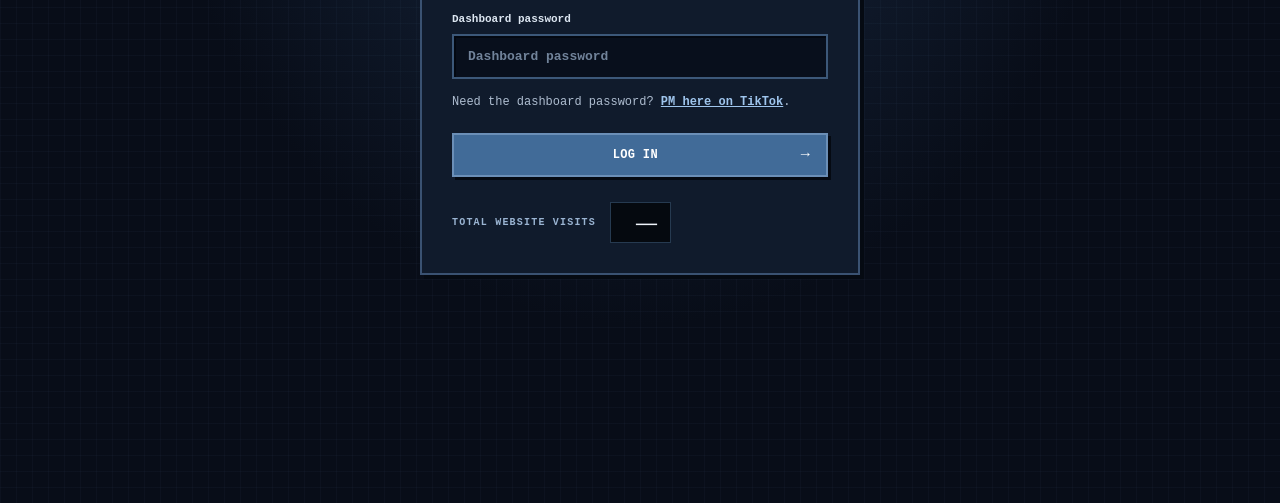
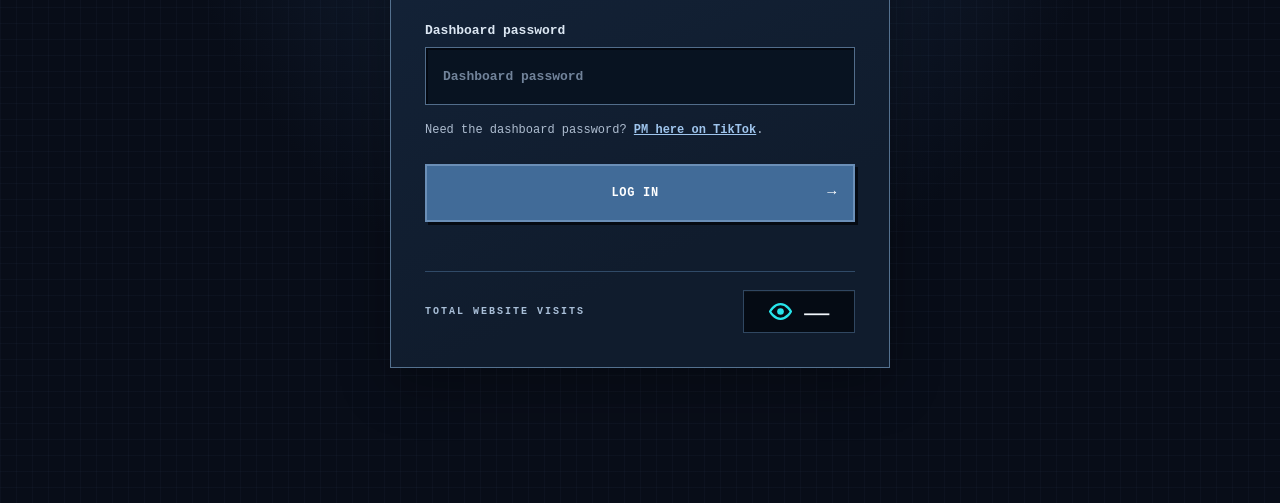
Before and after one commit to Johnperez12345/RBLX-Publisher, a website: page public/index.html in a window 1280 px wide. Shown: the part 297-800 px from the top of the page. Drawn offline with Linux system fonts and the light colour scheme; no server answers.

Commit message:
Polish login card and visitor counter layout

```diff
--- a/public/style.css
+++ b/public/style.css
@@ -329,3 +329,32 @@ footer{border-top:2px solid #263b57;font-family:"Courier New",monospace}
 .visitCountValue{display:inline-flex;align-items:center;gap:12px;min-height:42px;padding:7px 13px;background:#05090f;border:1px solid #263a50;color:#f0f5fb;font:700 21px/1.2 Georgia,serif;letter-spacing:0}
 .visitEye{color:#25e8ed;font:700 25px/1 Arial,sans-serif}
 #visitNumber{font-variant-numeric:tabular-nums}
+
+
+/* Refined login screen and classic eye-shaped visit indicator */
+#loginView.narrow{
+  max-width:500px;
+  padding:clamp(24px,5vw,34px);
+  margin:7vh auto;
+  border:1px solid #54718f;
+  border-radius:5px;
+  background:linear-gradient(155deg,#14243a 0%,#101c2d 72%);
+  box-shadow:0 18px 48px rgba(0,0,0,.28),inset 0 1px rgba(255,255,255,.045);
+}
+#loginView .eyebrow{letter-spacing:2px;color:#a9bfd8}
+#loginView h1{font-size:clamp(34px,7vw,44px);line-height:1.12;margin:18px 0 14px}
+#loginView>.muted{font-size:14px;line-height:1.7;color:#b5c3d3;margin-bottom:26px}
+#loginView form>label{display:block;color:#dce7f3;font-size:13px}
+#loginView input{width:100%;min-height:58px;padding:15px 17px;margin-top:9px;background:#081321;border:1px solid #526d8b;border-radius:2px;color:#edf4fb}
+#loginView input:focus{outline:2px solid rgba(132,177,222,.35);outline-offset:1px;border-color:#9fc4e8}
+#loginView form>p:not(.error){line-height:1.6}
+#loginView .primary{min-height:58px;margin-top:8px;border-radius:2px;letter-spacing:.7px}
+#loginView .visitCounter{display:flex;align-items:center;justify-content:space-between;gap:14px;margin-top:24px;padding-top:18px;border-top:1px solid #304a67}
+#loginView .visitCounter>.eyebrow{font-size:10px;line-height:1.5}
+#loginView .visitCountValue{display:inline-flex;align-items:center;justify-content:center;gap:11px;min-width:112px;min-height:54px;padding:8px 15px;background:#050b14;border:1px solid #304761;color:#f2f7fc;font:700 25px/1 Georgia,serif;box-shadow:inset 0 1px rgba(255,255,255,.04)}
+#loginView .visitEye{display:block;width:25px;height:25px;color:#27e5eb;flex:0 0 25px}
+#loginView #visitNumber{font-variant-numeric:tabular-nums;letter-spacing:.3px}
+@media(max-width:520px){
+ #loginView.narrow{width:100%;margin:6vh auto;padding:24px 20px}
+ #loginView .visitCounter{align-items:center}
+}
```
